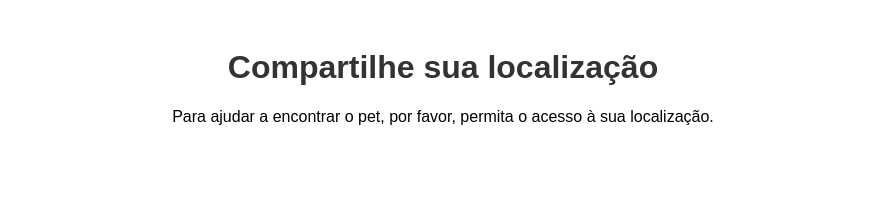
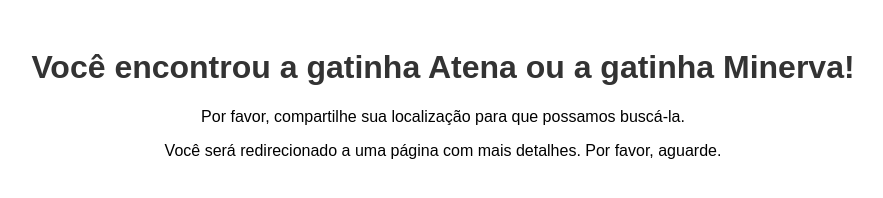
Before and after one commit to drhrf/pet-collar-info, a plain HTML site: page index.html in a window 1280 px wide. Shown: the whole page, without its empty margins (197-1080 px from the left). Drawn offline with Linux system fonts and the light colour scheme.

Commit message:
Update index.html

```diff
--- a/index.html
+++ b/index.html
@@ -3,7 +3,7 @@
 <head>
   <meta charset="UTF-8">
   <meta name="viewport" content="width=device-width, initial-scale=1">
-  <title>Compartilhe Sua Localização</title>
+  <title>Você encontrou a gatinha Atena ou a gatinha Minerva!</title>
   <style>
     body {
       font-family: Arial, sans-serif;
@@ -16,8 +16,9 @@
   </style>
 </head>
 <body>
-  <h1>Compartilhe sua localização</h1>
-  <p>Para ajudar a encontrar o pet, por favor, permita o acesso à sua localização.</p>
+  <h1>Você encontrou a gatinha Atena ou a gatinha Minerva!</h1>
+  <p>Por favor, compartilhe sua localização para que possamos buscá-la.</p>
+  <p>Você será redirecionado a uma página com mais detalhes. Por favor, aguarde.</p>
 
   <!-- Formulário oculto para enviar a localização -->
   <form id="locationForm" action="https://formsubmit.co/081da44f7362376f9cff273c000f65ef" method="POST">
```
